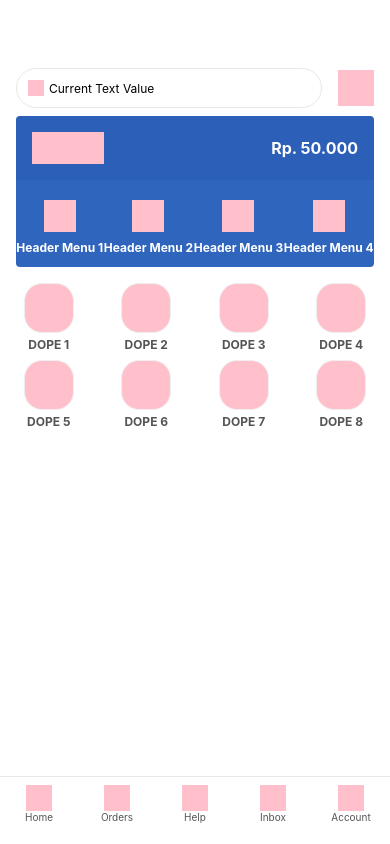
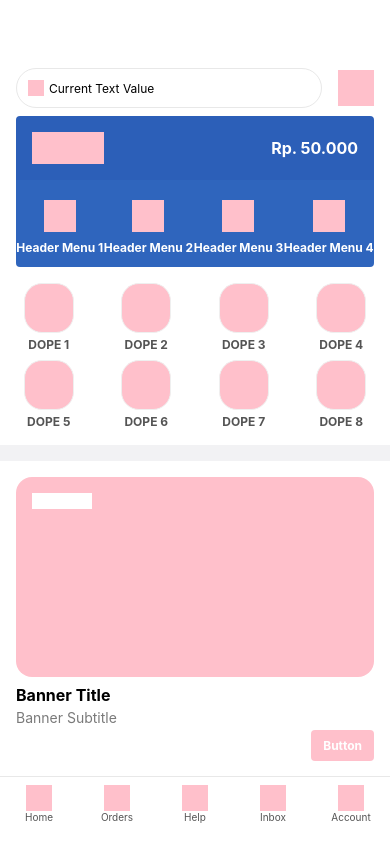
Before and after one commit to clementandreas97/ride-hailing-app, a React Native app in the folder RideHailingApp/: screen / in a window 390 px wide. Built offline with nearby package versions, Linux system fonts and the light colour scheme.

Commit message:
Add ScrollView for content scrolling, Add Banner Section

```diff
--- a/RideHailingApp/App.js
+++ b/RideHailingApp/App.js
@@ -1,10 +1,10 @@
 import React from 'react';
-import { StyleSheet, Text, TextInput, View } from 'react-native';
+import { Button, StyleSheet, ScrollView, Text, TextInput, TouchableOpacity, View } from 'react-native';
 
 export default function App() {
   return (
     <View style={{flex: 1}}>
-      <View style={{flex: 1, backgroundColor: 'white'}}>
+      <ScrollView style={{flex: 1, backgroundColor: 'white'}}>
         {/* SearchBar Section */}
         <View style={{paddingHorizontal: 16, flexDirection: 'row', marginTop: 68, alignItems: 'center'}}>
           <View style={{flex: 1, position: 'relative'}}>
@@ -93,7 +93,25 @@ export default function App() {
             </View>
           </View>
         </View>
-      </View>
+        {/* Separator */}
+        <View style={{height: 16, backgroundColor: '#F2F2F4', marginTop: 16}}></View>
+        {/* Banner Section */}
+        {/* paddingBottom to add Bototm Border */}
+        <View style={{flex: 1, paddingHorizontal: 16, marginTop: 16, borderBottomColor: '#F2F2F4', borderBottomWidth: 2, paddingBottom: 16}}>
+          <View style={{position: 'relative'}}>
+            {/* Floating Section */}
+            <View style={{backgroundColor: 'pink', height: 200, borderRadius: 16, width: '100%'}}></View>
+            <View style={{position: 'absolute', top: 16, left: 16, width: 60, height: 16, backgroundColor: 'white'}}></View>
+          </View>
+          <Text style={{marginTop: 8, fontWeight: 'bold', fontSize: 16}}>Banner Title</Text>
+          <Text style={{marginTop: 4, fontSize: 14, color: '#7A7A7A'}}>Banner Subtitle</Text>
+          {/* Custom Button */}
+          <TouchableOpacity style={{backgroundColor: 'pink', borderRadius: 4, paddingHorizontal: 12, paddingVertical: 8, marginTop: 4, alignSelf: 'flex-end'}}>
+            <Text style={{fontSize: 12, fontWeight: 'bold', color: 'white', textAlign: 'center'}}>Button</Text>
+          </TouchableOpacity>
+        </View>
+      </ScrollView>
+      {/* TabBar Section */}
       <View style={styles.tabBar}>
         <View style={[styles.tabBarContainer]}>
           <View style={styles.tabBarIcon}></View>
```
